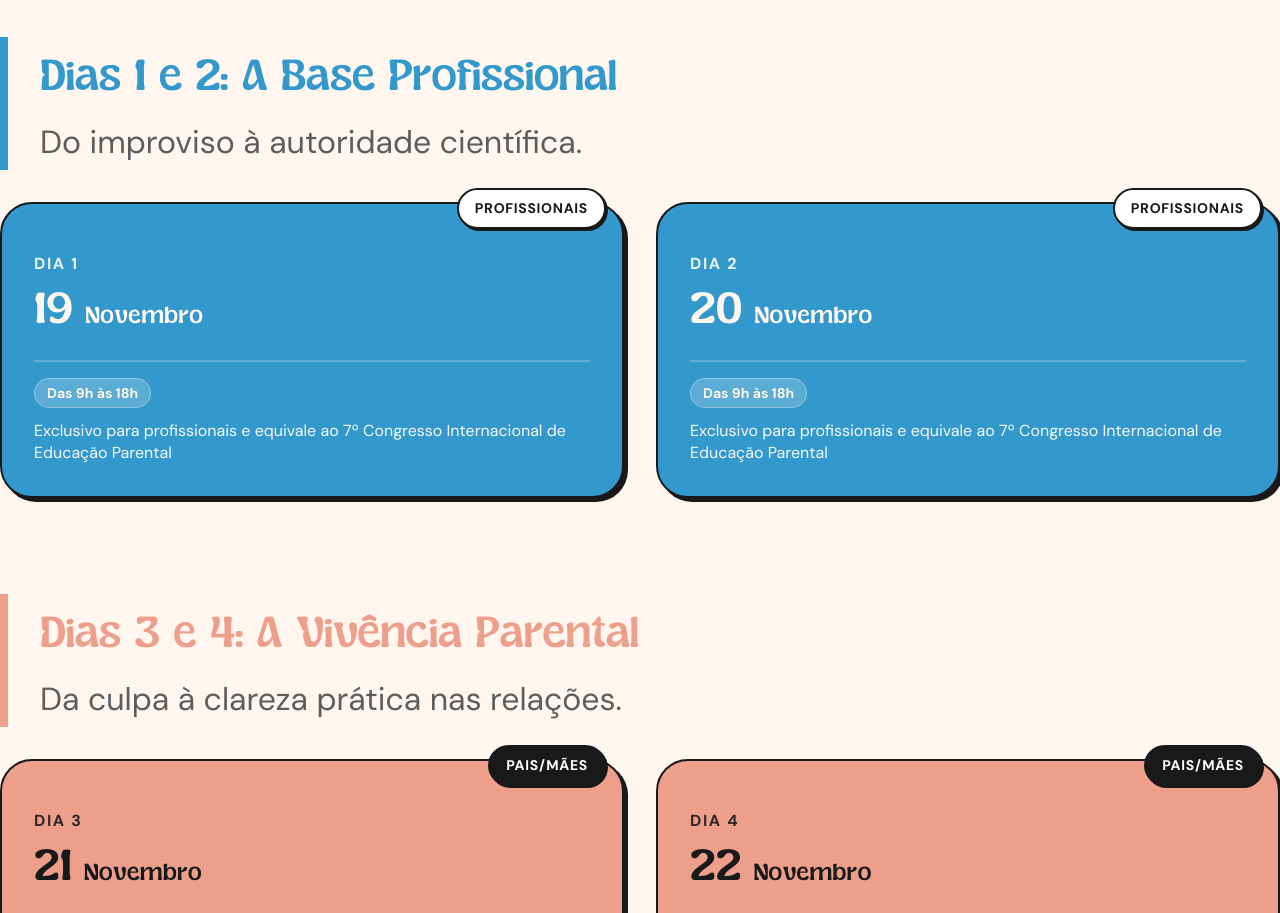
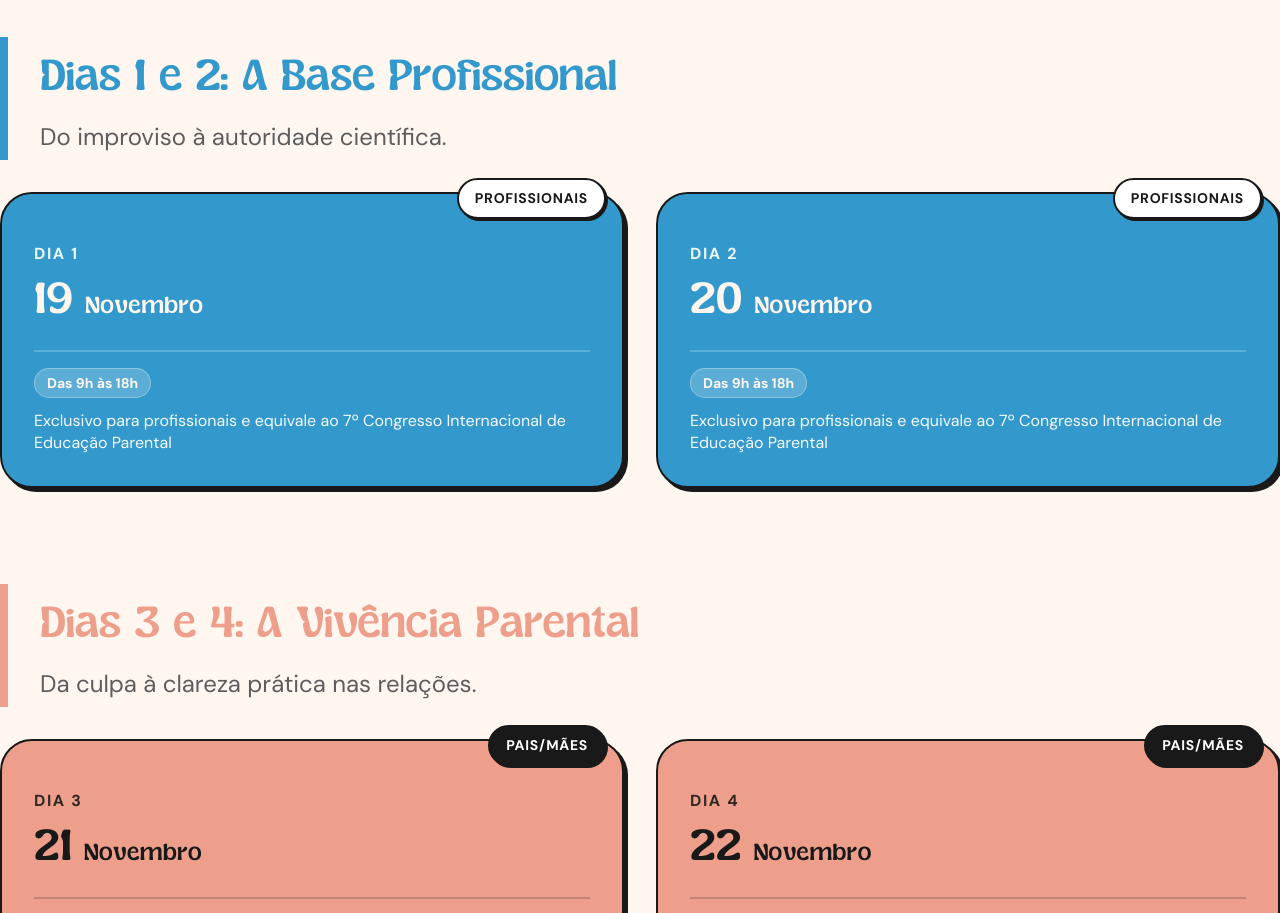
Before and after one commit to oanthonydesign/-LP-Festival-parental, a Next.js app: page / in a window 1280 px wide. Shown: the part 10980-11893 px from the top of the page. Built offline with nearby package versions, Linux system fonts and the light colour scheme.

Commit message:
style(schedule): adjust description text size to paragraph standard

```diff
--- a/src/components/sections/SectionScheduleSimple.tsx
+++ b/src/components/sections/SectionScheduleSimple.tsx
@@ -118,7 +118,7 @@ export default function SectionScheduleSimple() {
                             <h3 className="font-sugar-peachy text-[#3399CC] text-[32px] md:text-[52px] leading-tight tracking-tight">
                                 Dias 1 e 2: A Base Profissional
                             </h3>
-                            <p className="font-dm-sans text-[#4c4d4f] text-[18px] md:text-[32px] opacity-90 leading-tight">
+                            <p className="font-dm-sans text-[#4c4d4f] text-[18px] lg:text-[24px] opacity-90 leading-tight">
                                 Do improviso à autoridade científica.
                             </p>
                         </div>
@@ -134,7 +134,7 @@ export default function SectionScheduleSimple() {
                             <h3 className="font-sugar-peachy text-[#ED9F8C] text-[32px] md:text-[52px] leading-tight tracking-tight">
                                 Dias 3 e 4: A Vivência Parental
                             </h3>
-                            <p className="font-dm-sans text-[#4c4d4f] text-[18px] md:text-[32px] opacity-90 leading-tight">
+                            <p className="font-dm-sans text-[#4c4d4f] text-[18px] lg:text-[24px] opacity-90 leading-tight">
                                 Da culpa à clareza prática nas relações.
                             </p>
                         </div>
```
